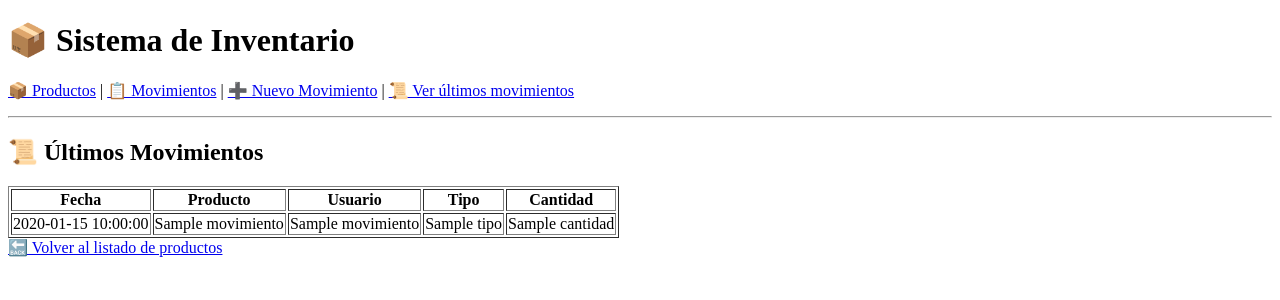
After one commit to vhcontre/ingenieria-de-software-2, a Python web app: template backend/app/templates/movimientos_recientes.html in a window 1280 px wide. The commit adds this page. Shown: the top 300 px of the page. Run offline with Jinja, Linux system fonts and the light colour scheme; the template is opened without the code that fills it: most values are stand-ins (such as "Sample title", 1, 10 or a date in 2020).

Commit message:
feat: add recent movements web view - Crea ruta y plantilla para visualizar últimos movimientos - Ordena por fecha y hora descendente - Enlace agregado en la navegación - Semana 9
Closes #25

```diff
--- a/backend/app/db/models/movimiento.py
+++ b/backend/app/db/models/movimiento.py
@@ -5,12 +5,6 @@ from datetime import datetime
 from app.domain.models.movimiento import TipoMovimiento
 
 from app.db.models.base import EntityBase
-
-# class TipoMovimiento(PyEnum):
-#     ingreso = "ingreso"
-#     egreso = "egreso"
-#     traslado = "traslado"
-
 class MovimientoORM(EntityBase):
     __tablename__ = "movimientos"
     __table_args__ = {'extend_existing': True}
--- a/backend/app/templates/base.html
+++ b/backend/app/templates/base.html
@@ -13,7 +13,8 @@
         <nav style="margin-bottom: 1em;">
             <a href="/web/productos">📦 Productos</a> |
             <a href="/web/movimientos">📋 Movimientos</a> |
-            <a href="/web/movimientos/nuevo">➕ Nuevo Movimiento</a>
+            <a href="/web/movimientos/nuevo">➕ Nuevo Movimiento</a> |
+            <a href="/web/movimientos-recientes">📜 Ver últimos movimientos</a>
         </nav>
         <hr>
 
--- /dev/null
+++ b/backend/app/templates/movimientos_recientes.html
@@ -0,0 +1,26 @@
+{% extends "base.html" %}
+
+{% block content %}
+<h2>📜 Últimos Movimientos</h2>
+
+<table border="1">
+    <tr>
+        <th>Fecha</th>
+        <th>Producto</th>
+        <th>Usuario</th>
+        <th>Tipo</th>
+        <th>Cantidad</th>
+    </tr>
+    {% for mov in movimientos %}
+    <tr>
+        <td>{{ mov.fecha }}</td>
+        <td>{{ mov.producto_nombre }}</td>
+        <td>{{ mov.usuario_nombre }}</td>
+        <td>{{ mov.tipo }}</td>
+        <td>{{ mov.cantidad }}</td>
+    </tr>
+    {% endfor %}
+</table>
+
+<a href="/web/productos">🔙 Volver al listado de productos</a>
+{% endblock %}
```
Also changed, not shown: backend/app/repositories/movimiento_repository.py (+19 -0 lines), backend/app/routers/web_interface.py (+12 -12 lines).
